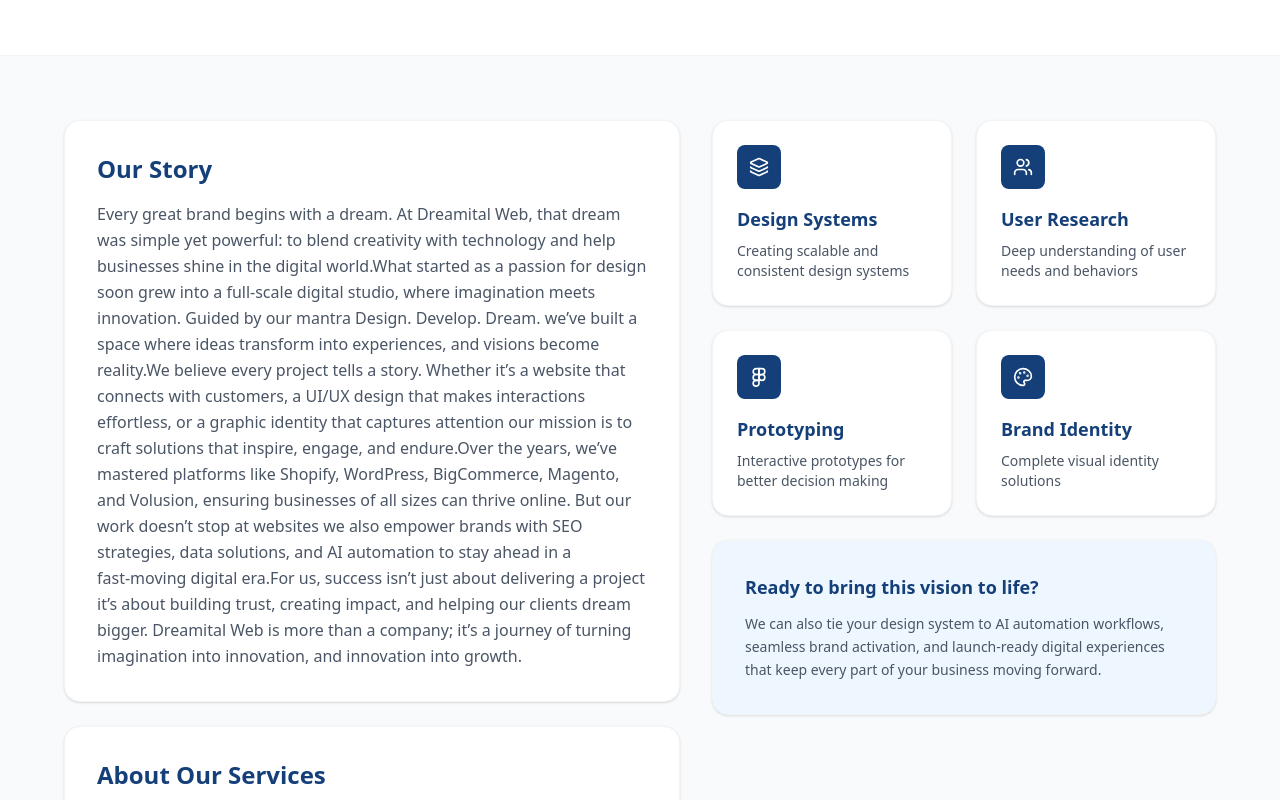
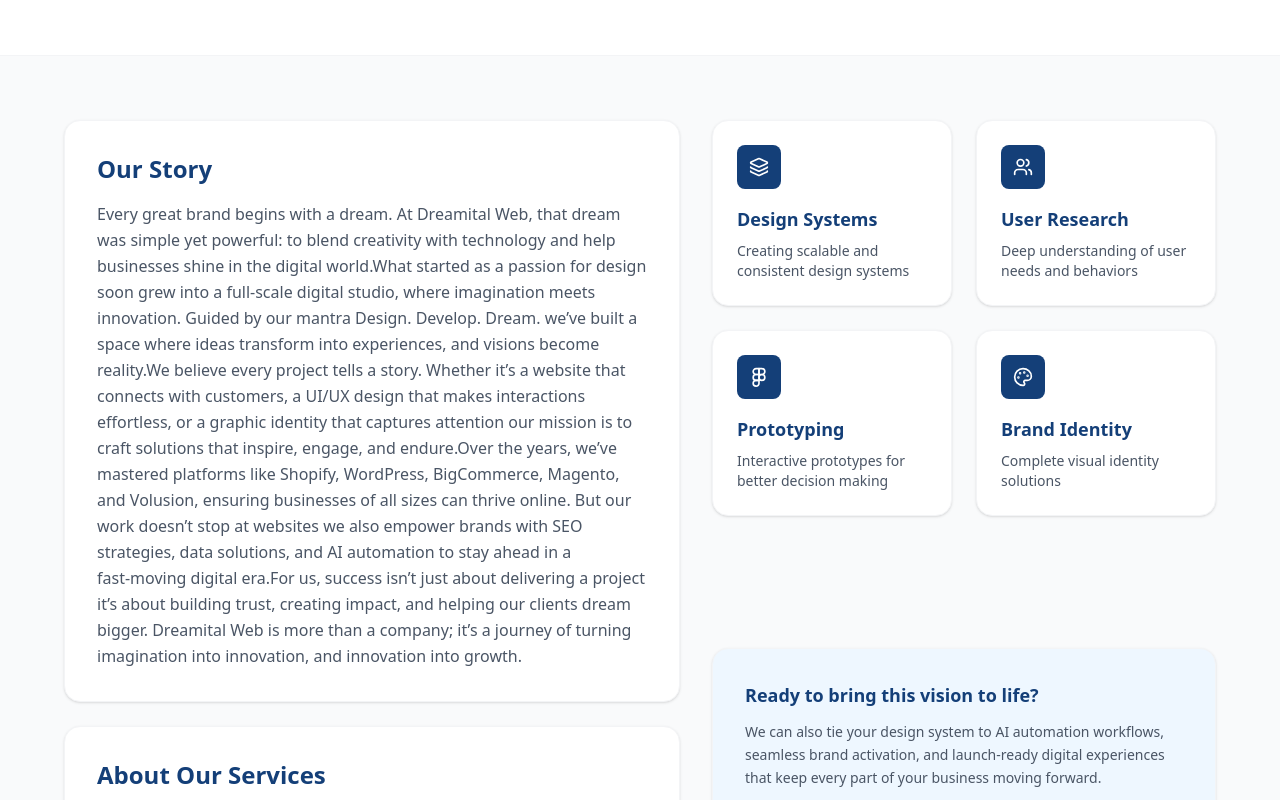
Before and after one commit to hadiaalv/ui-ux, a Next.js app in the folder portfolio/: page /about in a window 1280 px wide. Shown: the part 760-1560 px from the top of the page. Built offline with nearby package versions, Linux system fonts and the light colour scheme.

Commit message:
alignment fixed

```diff
--- a/portfolio/src/app/about/page.tsx
+++ b/portfolio/src/app/about/page.tsx
@@ -214,14 +214,16 @@
             </motion.div>
           </motion.div>
 
-          {/* Expertise Cards */}
+          {/* Expertise Cards + CTA */}
           <motion.div
             initial={{ opacity: 0, x: 40 }}
             whileInView={{ opacity: 1, x: 0 }}
             viewport={{ once: true, margin: "-100px" }}
             transition={{ duration: 0.6, type: "spring" }}
-            className="grid grid-cols-1 gap-6 sm:grid-cols-2"
+            className="space-y-6"
           >
+            {/* Row 1: top-aligns with "Our Story" */}
+            <div className="grid grid-cols-1 gap-6 sm:grid-cols-2">
               {expertise.map((item, index) => (
                 <motion.div
                   key={item.title}
@@ -249,13 +251,16 @@
                   <p className="text-gray-600 text-sm">{item.description}</p>
                 </motion.div>
               ))}
+            </div>
+
+            {/* Row 2: top-aligns with "About Our Services" */}
             <motion.div
               initial={{ opacity: 0, y: 20 }}
               whileInView={{ opacity: 1, y: 0 }}
               viewport={{ once: true }}
               whileHover={{ y: -5, scale: 1.01, boxShadow: "0 20px 45px rgba(20,63,120,0.08)" }}
               transition={{ delay: 0.3, duration: 0.4, type: "spring" }}
-              className="sm:col-span-2 bg-[#eef7ff] p-8 rounded-2xl border border-gray-100 shadow-sm"
+              className="bg-[#eef7ff] p-8 rounded-2xl border border-gray-100 shadow-sm lg:mt-33"
             >
               <h4 className="text-lg font-bold text-navy mb-3">Ready to bring this vision to life?</h4>
               <p className="text-gray-600 text-sm leading-relaxed">
```
Lines whose indentation alone changed are shown as unchanged.
